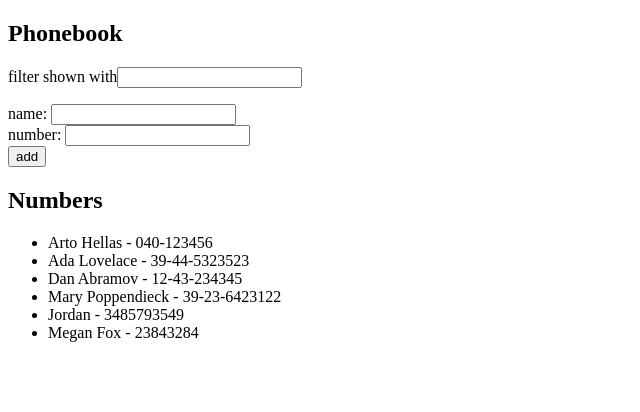
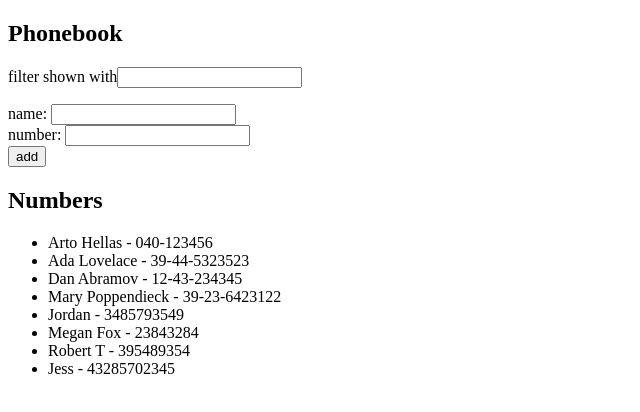
Before and after one commit to Natalia912/Fullstack-Course, a React (Vite) app in the folder part2/phonebook/: page / in a window 1280 px wide. Shown: the top 412 px of the page, without its empty margins (0-640 px from the left). Built offline with nearby package versions, Linux system fonts and the light colour scheme; data requests are answered from the project's data file.

Commit message:
part2: exercise 2.13

```diff
--- a/part2/phonebook/db.json
+++ b/part2/phonebook/db.json
@@ -29,6 +29,16 @@
       "name": "Megan Fox",
       "number": "23843284",
       "id": 6
+    },
+    {
+      "name": "Robert T",
+      "number": "395489354",
+      "id": 7
+    },
+    {
+      "name": "Jess",
+      "number": "43285702345",
+      "id": 8
     }
   ]
 }
--- a/part2/phonebook/src/App.jsx
+++ b/part2/phonebook/src/App.jsx
@@ -1,5 +1,6 @@
 import { useState, useEffect } from 'react'
-import axios from 'axios'
+
+import notesServices from './services/notes'
 
 import PersonForm from './components/personForm'
 import NumbersList from './components/NumbersList'
@@ -16,12 +17,11 @@ function App() {
 
   const [search, setSearch] = useState('')
 
-  const BASE_URL = 'http://localhost:3001/persons'
 
   useEffect(() => {
-    axios
-    .get(BASE_URL)
-    .then(res =>setPersons(res.data))
+    notesServices
+    .getAllNotes()
+    .then(data =>setPersons(data))
   }, [])
 
    const handleSearch = (event) => {
@@ -34,9 +34,8 @@ function App() {
       alert(`${newPerson.name} is already added to the phonebook`)
 
     } else {
-      axios
-        .post(BASE_URL, newPerson)
-        .then(res => res.data)
+      notesServices
+        .addNote(newPerson)
         .then(data => setPersons(prev => [...prev, data]))
     }
 
--- /dev/null
+++ b/part2/phonebook/src/services/notes.js
@@ -0,0 +1,11 @@
+import axios from "axios";
+
+const BASE_URL = 'http://localhost:3001/persons'
+
+const getAllNotes = () => axios.get(BASE_URL).then(res => res.data)
+
+const addNote = (note) => axios.post(BASE_URL, note).then(res => res.data)
+
+const updateNote = (id, newNote) => axios.put(`${BASE_URL}/${id}`, newNote)
+
+export default { getAllNotes, addNote, updateNote }
```
